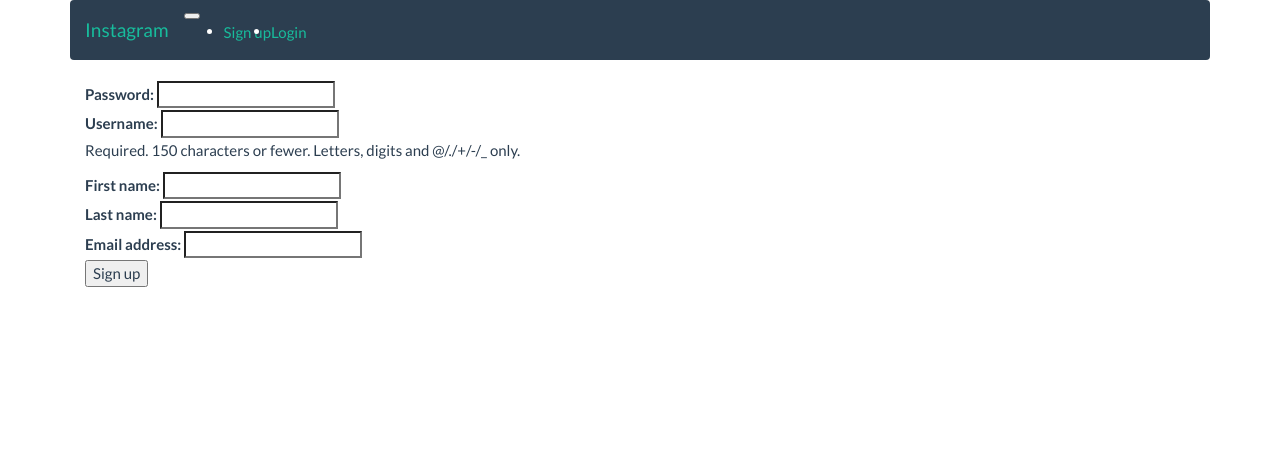
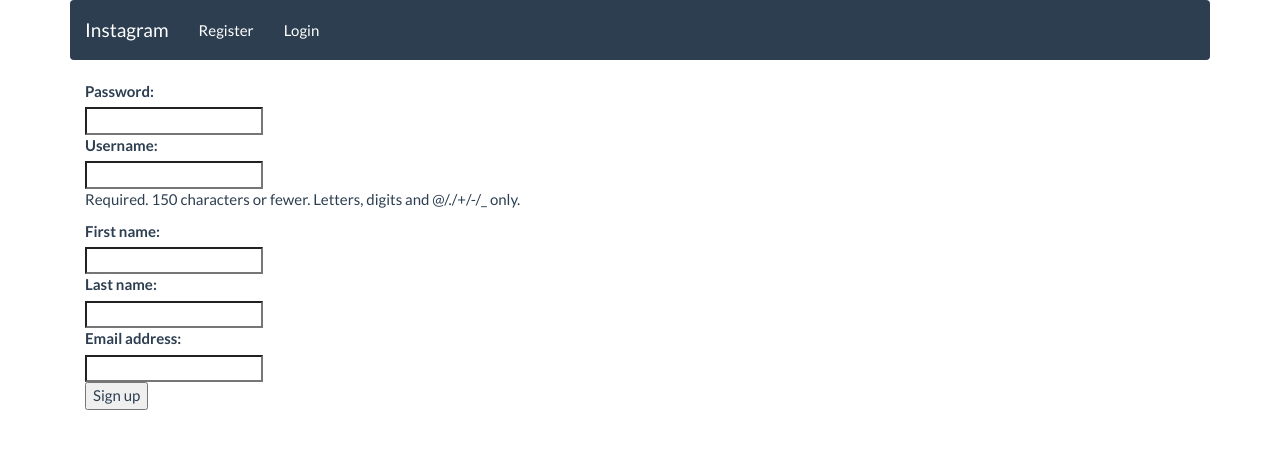
Before and after one commit to javierarams/instagram, a Django app: page /register/new in a window 1280 px wide. Shown: the top 449 px of the page. Run offline with Django 3.2, Linux system fonts and the light colour scheme; parts of the project's set-up code (start-up, migrations or seed data) failed here and were passed over; some libraries are stand-ins or nearby versions.

Commit message:
Navbar fixed

```diff
--- a/instagram/templates/base/base.html
+++ b/instagram/templates/base/base.html
@@ -13,27 +13,22 @@
 	<body>
 		<div class="container">
 			{% block Navbar %}
-		<nav class="navbar navbar-expand-lg navbar-dark bg-primary">
+		<nav class="navbar navbar-default">
+  			<div class="container-fluid">
+    			<div class="navbar-header">
       				<a class="navbar-brand" href="#">Instagram</a>
-		  	<button class="navbar-toggler" type="button" data-toggle="collapse" data-target="#navbarColor01" aria-controls="navbarColor01" aria-expanded="false" aria-label="Toggle navigation">
-		  	</button>
-
-		  	<div class="collapse navbar-collapse" id="navbarColor01">
-		    	<ul class="navbar-nav mr-auto">
-		      		<li class="nav-item active">
-		        		<a class="nav-link" href="/register/new">Sign up<span class="sr-only">(current)</span></a>
-		      		</li>
-		      		<li class="nav-item active">
-		        		<a class="nav-link" href="/register/login">Login<span class="sr-only">(current)</span></a>
-		      		</li>
+    			</div>
+    			<ul class="nav navbar-nav">
+      				<li><a href="/register/new">Register</a></li>
+      				<li><a href="/register/login">Login</a></li>
     			</ul>
-
   			</div>
 		</nav>
 		{% endblock %}
 		{% block content %}
 	{% endblock %}
 	</div>
+
 	<!-- Bootstrap JS -->
 	<script src="https://code.jquery.com/jquery-3.3.1.slim.min.js" integrity="sha384-q8i/X+965DzO0rT7abK41JStQIAqVgRVzpbzo5smXKp4YfRvH+8abtTE1Pi6jizo" crossorigin="anonymous"></script>
 	<script src="{% static 'js/bootstrap.min.js' %}"></script>
--- a/instagram/templates/register/register_form.html
+++ b/instagram/templates/register/register_form.html
@@ -8,7 +8,7 @@
 		{% for field in user_form %}
 			<div>
 				{{ field.errors }}
-				{{ field.label_tag }}
+				{{ field.label_tag }}<br>
         		{{ field }}
 				{% if field.help_text %}
 					<p class="help">{{ field.help_text|safe }}</p>
```
Lines whose indentation alone changed are shown as unchanged.
